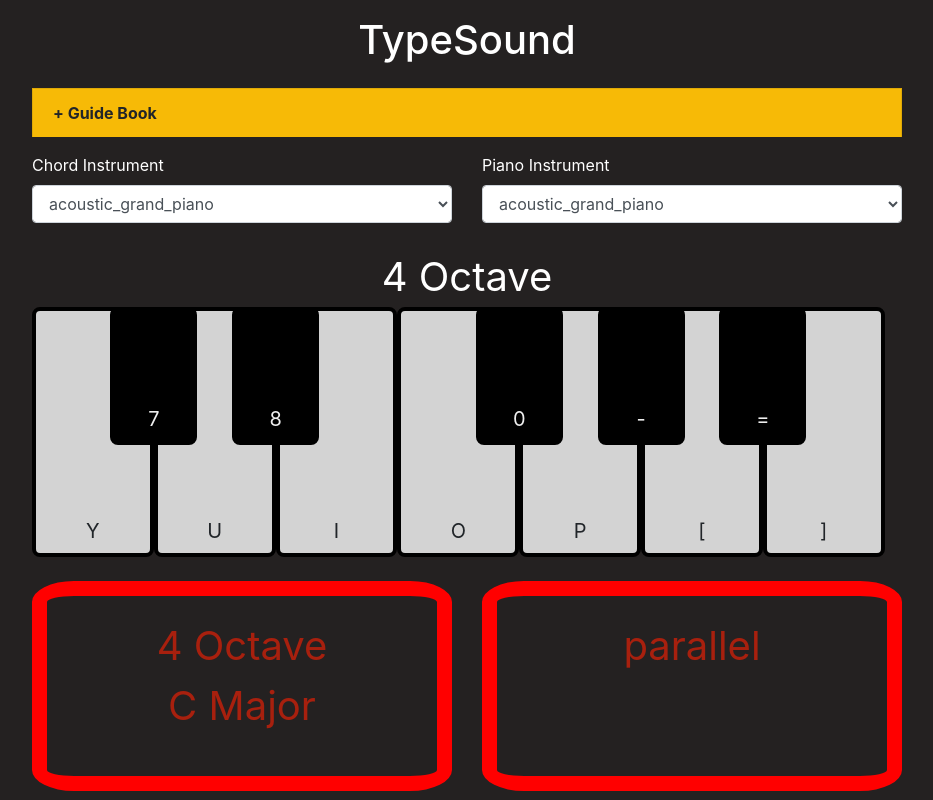
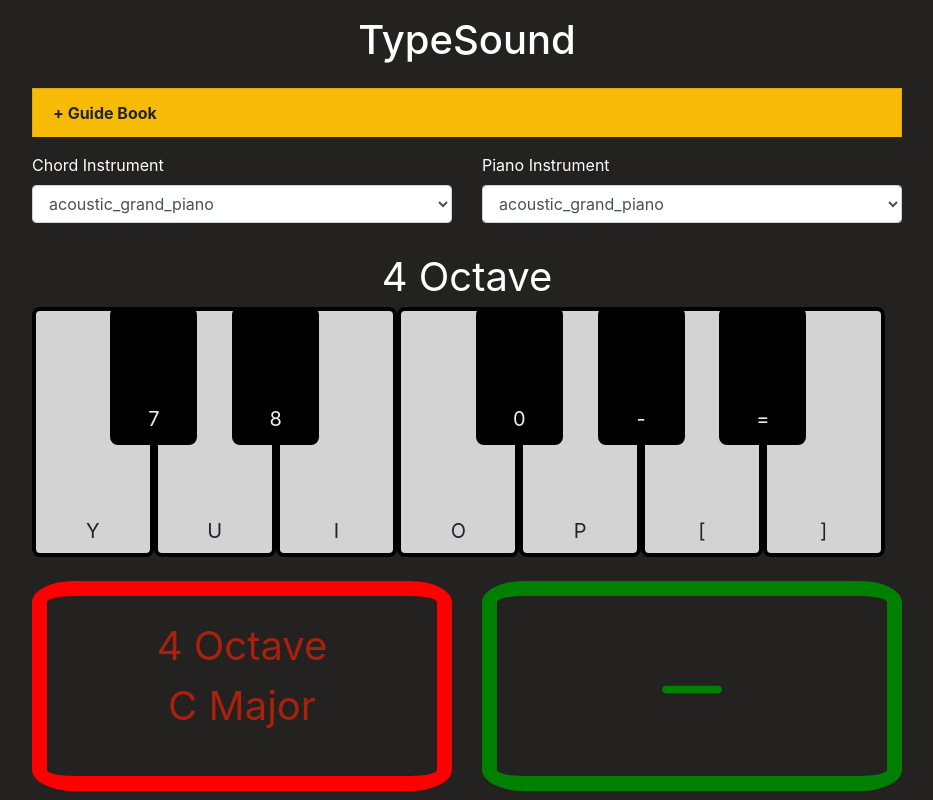
Before and after one commit to newtype94/TypeSound, a React (Create React App) app: page / in a window 1280 px wide. Shown: the whole page, without its empty margins (173-1106 px from the left). Built offline with nearby package versions, Linux system fonts and the light colour scheme; no server answers.

Commit message:
set deploying

```diff
--- a/package.json
+++ b/package.json
@@ -14,12 +14,14 @@
     "react": "^16.9.0",
     "react-bootstrap": "^1.0.0-beta.12",
     "react-dom": "^16.9.0",
+    "react-icons": "^3.7.0",
     "react-scripts": "3.1.1",
     "tslint": "^5.19.0",
     "typescript": "^3.5.3"
   },
   "scripts": {
     "start": "react-scripts start",
+    "deploy": "set PORT=80 && pm2 start node_modules/react-scripts/scripts/start.js",
     "build": "react-scripts build",
     "test": "react-scripts test",
     "eject": "react-scripts eject"
--- a/src/component/Chord.tsx
+++ b/src/component/Chord.tsx
@@ -13,9 +13,6 @@ import {
   FSpatternEnum
 } from "../config/chordConfig";
 import ChordPlaying from "./ChordPlaying";
-import { FSinstrumentEnum } from "../config/instrumentConfig";
-
-const inst: string = FSinstrumentEnum.acoustic_grand_piano;
 
 const Chord = () => {
   const [octave, setOctave] = useState(4);
--- a/src/component/ChordPlaying.tsx
+++ b/src/component/ChordPlaying.tsx
@@ -12,6 +12,11 @@ import {
 } from "../config/chordConfig";
 import { getParallelNote, getAscNote, getDesNote } from "../utils/getNote";
 import ChordSound from "./ChordSound";
+import {
+  FaRegWindowMinimize,
+  FaChevronDown,
+  FaChevronUp
+} from "react-icons/fa";
 
 const ChordPlaying = ({
   octave = 4,
@@ -30,6 +35,7 @@ const ChordPlaying = ({
   const [order, setOrder] = useState(0);
 
   const pressC = useKeyPress(FSchordToKey.C);
+  const pressD = useKeyPress(FSchordToKey.D);
   const pressF = useKeyPress(FSchordToKey.F);
   const pressG = useKeyPress(FSchordToKey.G);
 
@@ -108,10 +114,22 @@ const ChordPlaying = ({
     chordEffect(pressC, FSchordEnum.C);
   }, [pressC]);
 
+  useEffect(() => {
+    chordEffect(pressD, FSchordEnum.D);
+  }, [pressD]);
+
+  useEffect(() => {
+    chordEffect(pressF, FSchordEnum.F);
+  }, [pressF]);
+
+  useEffect(() => {
+    chordEffect(pressG, FSchordEnum.G);
+  }, [pressG]);
+
   return (
     <Row className="mt-4">
       <Col xs={6}>
-        <div className="box">
+        <div className="leftBox">
           {octave}&nbsp;Octave
           <br />
           {chord}&nbsp;
@@ -119,7 +137,13 @@ const ChordPlaying = ({
         </div>
       </Col>
       <Col xs={6}>
-        <div className="box">{pattern}</div>
+        <div className="rightBox">
+          {pattern === FSpatternEnum.parallel && (
+            <FaRegWindowMinimize></FaRegWindowMinimize>
+          )}
+          {pattern === FSpatternEnum.asc && <FaChevronUp></FaChevronUp>}
+          {pattern === FSpatternEnum.des && <FaChevronDown></FaChevronDown>}
+        </div>
       </Col>
       <ChordSound played={played} playing={playing}></ChordSound>
     </Row>
--- a/src/component/Piano.tsx
+++ b/src/component/Piano.tsx
@@ -1,15 +1,12 @@
 import React, { useEffect, useState } from "react";
 
 import "../css/Piano.css";
-import { Howl, Howler } from "howler";
 import { FSpianoToKey } from "../config/toKeyConfig";
 import useKeyPress from "../hooks/useKeyPress";
 import { Row, Col } from "react-bootstrap";
-import { FSchordArray, FSchordEnum } from "../config/chordConfig";
+import { FSchordEnum } from "../config/chordConfig";
 import { FSinstrumentEnum } from "../config/instrumentConfig";
 import { rightSound } from "../lib/rightSound";
-
-const inst: string = FSinstrumentEnum.acoustic_grand_piano;
 
 const Piano = () => {
   const [octave, setOctave] = useState(4);
--- a/src/css/Chord.css
+++ b/src/css/Chord.css
@@ -1,4 +1,4 @@
-.box {
+.leftBox {
   color: #a8200e;
   font-size: 40px;
   text-align: center;
@@ -7,3 +7,13 @@
   padding: 20px;
   height: 210px;
 }
+
+.rightBox {
+  color: green;
+  font-size: 60px;
+  text-align: center;
+  border: 15px solid green;
+  border-radius: 10%;
+  padding: 20px;
+  height: 210px;
+}
--- a/src/lib/chordNotes.ts
+++ b/src/lib/chordNotes.ts
@@ -37,6 +37,7 @@ export const chordNotes: { [x: string]: FSchordEnum[][] } = {
   [FSchordVariationEnum.C7]: [[], [], []],
   [FSchordVariationEnum.Csus2]: [[], [], []],
   [FSchordVariationEnum.Csus4]: [[], [], []],
+
   // Db
   [FSchordVariationEnum.DbMajor]: [[], [], []],
   [FSchordVariationEnum.Dbm]: [[], [], []],
@@ -49,10 +50,23 @@ export const chordNotes: { [x: string]: FSchordEnum[][] } = {
   [FSchordVariationEnum.Db7]: [[], [], []],
   [FSchordVariationEnum.Dbsus2]: [[], [], []],
   [FSchordVariationEnum.Dbsus4]: [[], [], []],
+
   // D
-  [FSchordVariationEnum.DMajor]: [[], [], []],
-  [FSchordVariationEnum.Dm]: [[], [], []],
-  [FSchordVariationEnum.Dm6]: [[], [], []],
+  [FSchordVariationEnum.DMajor]: [
+    [FSchordEnum.D, FSchordEnum.Gb, FSchordEnum.A],
+    [],
+    []
+  ],
+  [FSchordVariationEnum.Dm]: [
+    [FSchordEnum.D, FSchordEnum.F, FSchordEnum.A],
+    [],
+    []
+  ],
+  [FSchordVariationEnum.Dm6]: [
+    [FSchordEnum.D, FSchordEnum.Gb, FSchordEnum.A, FSchordEnum.B],
+    [],
+    []
+  ],
   [FSchordVariationEnum.Dm7]: [[], [], []],
   [FSchordVariationEnum.Daug]: [[], [], []],
   [FSchordVariationEnum.Ddim]: [[], [], []],
@@ -61,6 +75,7 @@ export const chordNotes: { [x: string]: FSchordEnum[][] } = {
   [FSchordVariationEnum.D7]: [[], [], []],
   [FSchordVariationEnum.Dsus2]: [[], [], []],
   [FSchordVariationEnum.Dsus4]: [[], [], []],
+
   // Eb
   [FSchordVariationEnum.EbMajor]: [[], [], []],
   [FSchordVariationEnum.Ebm]: [[], [], []],
@@ -73,6 +88,7 @@ export const chordNotes: { [x: string]: FSchordEnum[][] } = {
   [FSchordVariationEnum.Eb7]: [[], [], []],
   [FSchordVariationEnum.Ebsus2]: [[], [], []],
   [FSchordVariationEnum.Ebsus4]: [[], [], []],
+
   // E
   [FSchordVariationEnum.EMajor]: [[], [], []],
   [FSchordVariationEnum.Em]: [[], [], []],
@@ -85,6 +101,7 @@ export const chordNotes: { [x: string]: FSchordEnum[][] } = {
   [FSchordVariationEnum.E7]: [[], [], []],
   [FSchordVariationEnum.Esus2]: [[], [], []],
   [FSchordVariationEnum.Esus4]: [[], [], []],
+
   // F
   [FSchordVariationEnum.FMajor]: [
     [FSchordEnum.F, FSchordEnum.A],
@@ -101,6 +118,7 @@ export const chordNotes: { [x: string]: FSchordEnum[][] } = {
   [FSchordVariationEnum.F7]: [[], [], []],
   [FSchordVariationEnum.Fsus2]: [[], [], []],
   [FSchordVariationEnum.Fsus4]: [[], [], []],
+
   // Gb
   [FSchordVariationEnum.GbMajor]: [[], [], []],
   [FSchordVariationEnum.Gbm]: [[], [], []],
@@ -113,13 +131,18 @@ export const chordNotes: { [x: string]: FSchordEnum[][] } = {
   [FSchordVariationEnum.Gb7]: [[], [], []],
   [FSchordVariationEnum.Gbsus2]: [[], [], []],
   [FSchordVariationEnum.Gbsus4]: [[], [], []],
+
   // G
   [FSchordVariationEnum.GMajor]: [
     [FSchordEnum.G, FSchordEnum.B],
     [FSchordEnum.D],
     []
   ],
-  [FSchordVariationEnum.Gm]: [[], [], []],
+  [FSchordVariationEnum.Gm]: [
+    [FSchordEnum.G, FSchordEnum.Bb],
+    [FSchordEnum.D],
+    []
+  ],
   [FSchordVariationEnum.Gm6]: [[], [], []],
   [FSchordVariationEnum.Gm7]: [[], [], []],
   [FSchordVariationEnum.Gaug]: [[], [], []],
@@ -129,6 +152,7 @@ export const chordNotes: { [x: string]: FSchordEnum[][] } = {
   [FSchordVariationEnum.G7]: [[], [], []],
   [FSchordVariationEnum.Gsus2]: [[], [], []],
   [FSchordVariationEnum.Gsus4]: [[], [], []],
+
   // Ab
   [FSchordVariationEnum.AbMajor]: [[], [], []],
   [FSchordVariationEnum.Abm]: [[], [], []],
@@ -141,6 +165,7 @@ export const chordNotes: { [x: string]: FSchordEnum[][] } = {
   [FSchordVariationEnum.Ab7]: [[], [], []],
   [FSchordVariationEnum.Absus2]: [[], [], []],
   [FSchordVariationEnum.Absus4]: [[], [], []],
+
   // A
   [FSchordVariationEnum.AMajor]: [[], [], []],
   [FSchordVariationEnum.Am]: [[], [], []],
@@ -153,6 +178,7 @@ export const chordNotes: { [x: string]: FSchordEnum[][] } = {
   [FSchordVariationEnum.A7]: [[], [], []],
   [FSchordVariationEnum.Asus2]: [[], [], []],
   [FSchordVariationEnum.Asus4]: [[], [], []],
+
   // Bb
   [FSchordVariationEnum.BbMajor]: [[], [], []],
   [FSchordVariationEnum.Bbm]: [[], [], []],
@@ -165,6 +191,7 @@ export const chordNotes: { [x: string]: FSchordEnum[][] } = {
   [FSchordVariationEnum.Bb7]: [[], [], []],
   [FSchordVariationEnum.Bbsus2]: [[], [], []],
   [FSchordVariationEnum.Bbsus4]: [[], [], []],
+
   // B
   [FSchordVariationEnum.BMajor]: [[], [], []],
   [FSchordVariationEnum.Bm]: [[], [], []],
```
Also changed, not shown: 1 other file (tests, documents, lock files or other folders).
